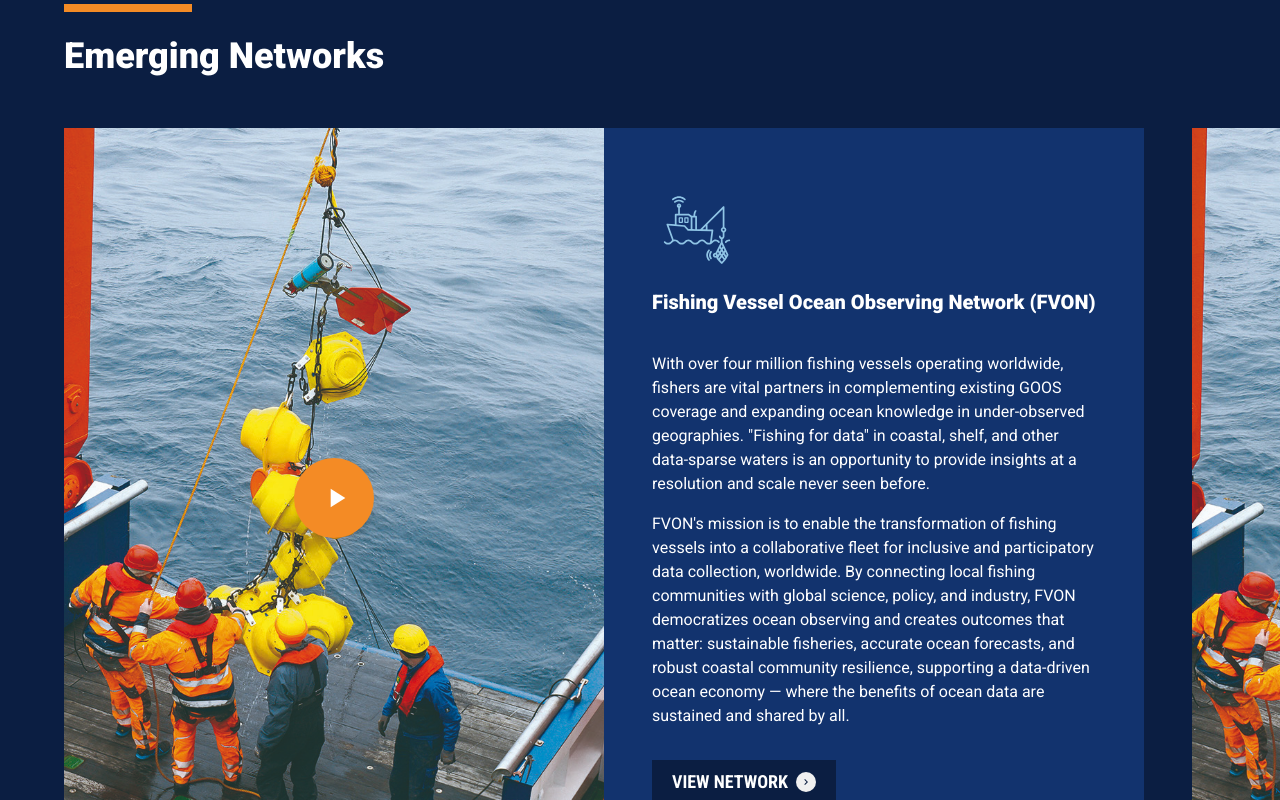
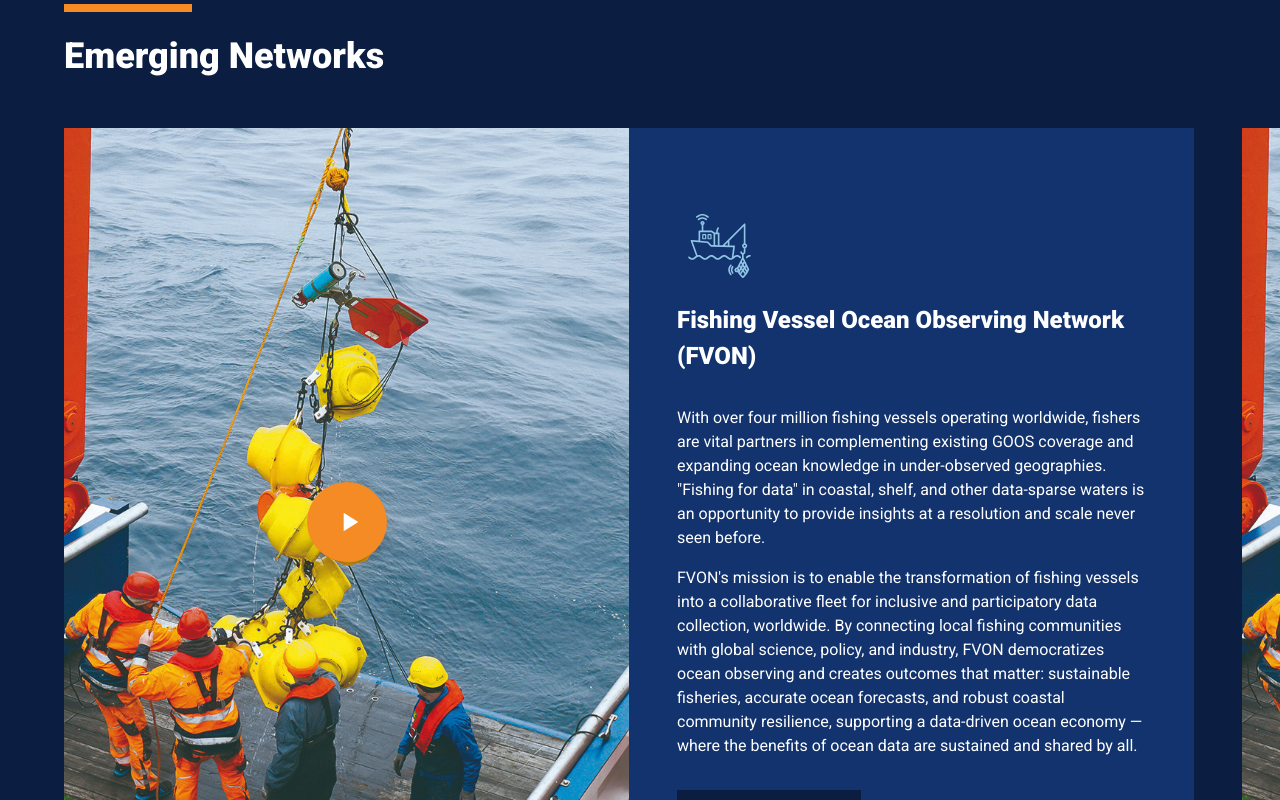
Before and after one commit to OceanOPS/oceanops-report-card, a React (Vite) app: page /#map-section in a window 1280 px wide. Shown: the part 9120-9920 px from the top of the page. Built offline with nearby package versions, Linux system fonts and the light colour scheme; a web font is replaced by a local one.

Commit message:
Adjust emerging network cards to uniform height and update styling

```diff
--- a/src/components/EmergingNetworkCard.tsx
+++ b/src/components/EmergingNetworkCard.tsx
@@ -170,7 +170,7 @@ export default function EmergingNetworkCard({
   }
 
   return (
-    <article className={`${backgroundColor} flex w-full min-h-[650px] overflow-hidden ${className}`}>
+    <article className={`${backgroundColor} flex w-full h-full overflow-hidden ${className}`}>
       {/* Left Section - Media */}
       <div className="flex-1 relative">
         {/* Preview Image */}
@@ -225,7 +225,7 @@ export default function EmergingNetworkCard({
           {/* Header Section */}
           <div className="space-y-5">
             {/* Network Icon */}
-            <div className="w-[90px] h-[72px]">
+            <div className="w-[85px] h-[72px]">
               <img
                 src={iconSrc}
                 alt={t(iconAlt)}
@@ -234,7 +234,7 @@ export default function EmergingNetworkCard({
             </div>
 
             {/* Title */}
-            <h2 className={`${textColor} text-xl font-extrabold leading-9`}>
+            <h2 className={`${textColor} text-2xl font-extrabold leading-9`}>
               {t(titleKey)}
             </h2>
           </div>
--- a/src/components/EmergingNetworkCarousel.tsx
+++ b/src/components/EmergingNetworkCarousel.tsx
@@ -187,12 +187,12 @@ export default function EmergingNetworkCarousel({
 
       {/* Embla Carousel Container */}
       <div className="overflow-hidden px-12 md:px-16 pb-4" ref={emblaRef}>
-        <div className="flex cursor-grab active:cursor-grabbing">
+        <div className="flex cursor-grab active:cursor-grabbing items-stretch">
           {cards.map((card, index) => (
             <div
               key={index}
-              className="flex-[0_0_auto] min-w-0 mr-12"
-              style={{ flexBasis: 'calc(100vw - 200px)' }}
+              className="flex-[0_0_auto] min-w-0 mr-12 flex"
+              style={{ flexBasis: 'calc(100vw - 150px)' }}
             >
               <EmergingNetworkCard
                 {...card}
```
